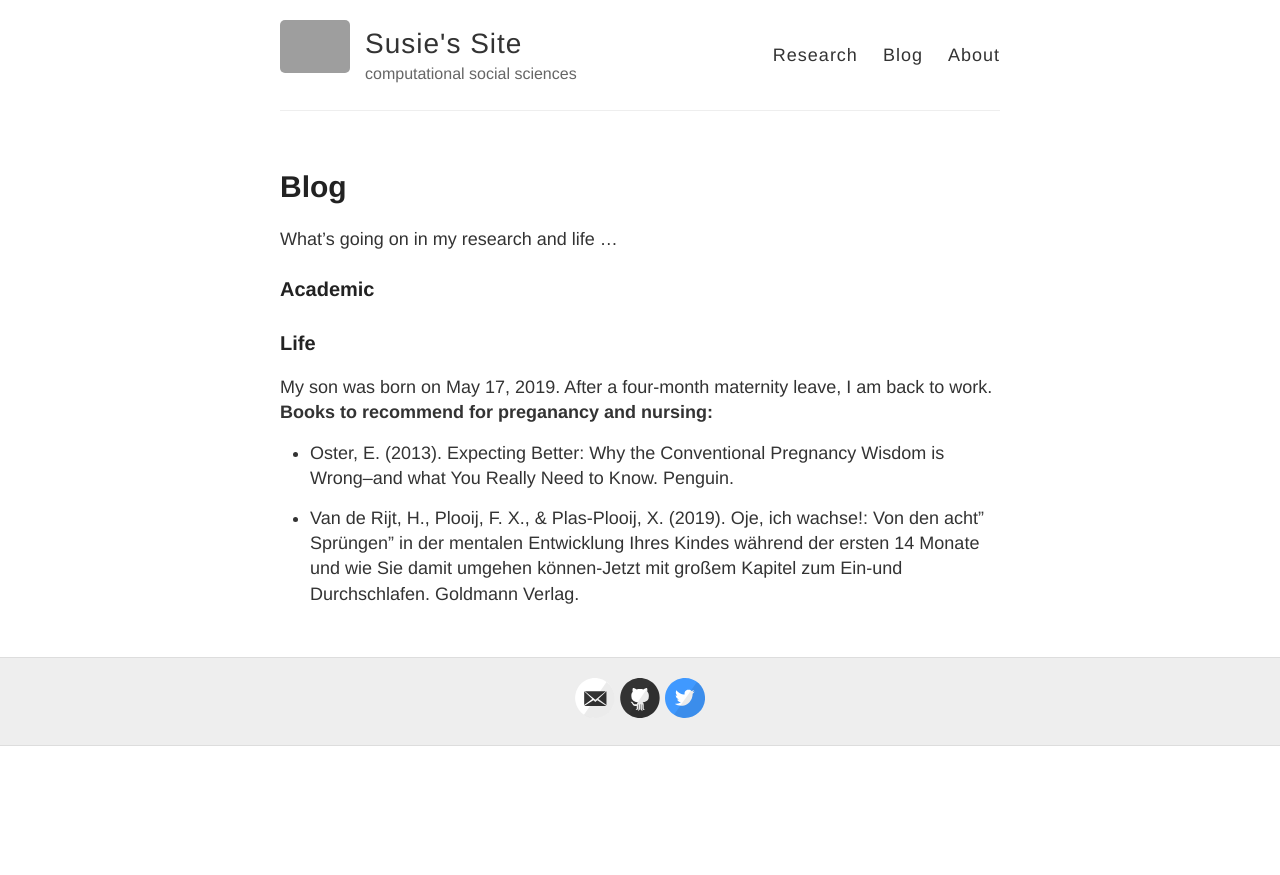
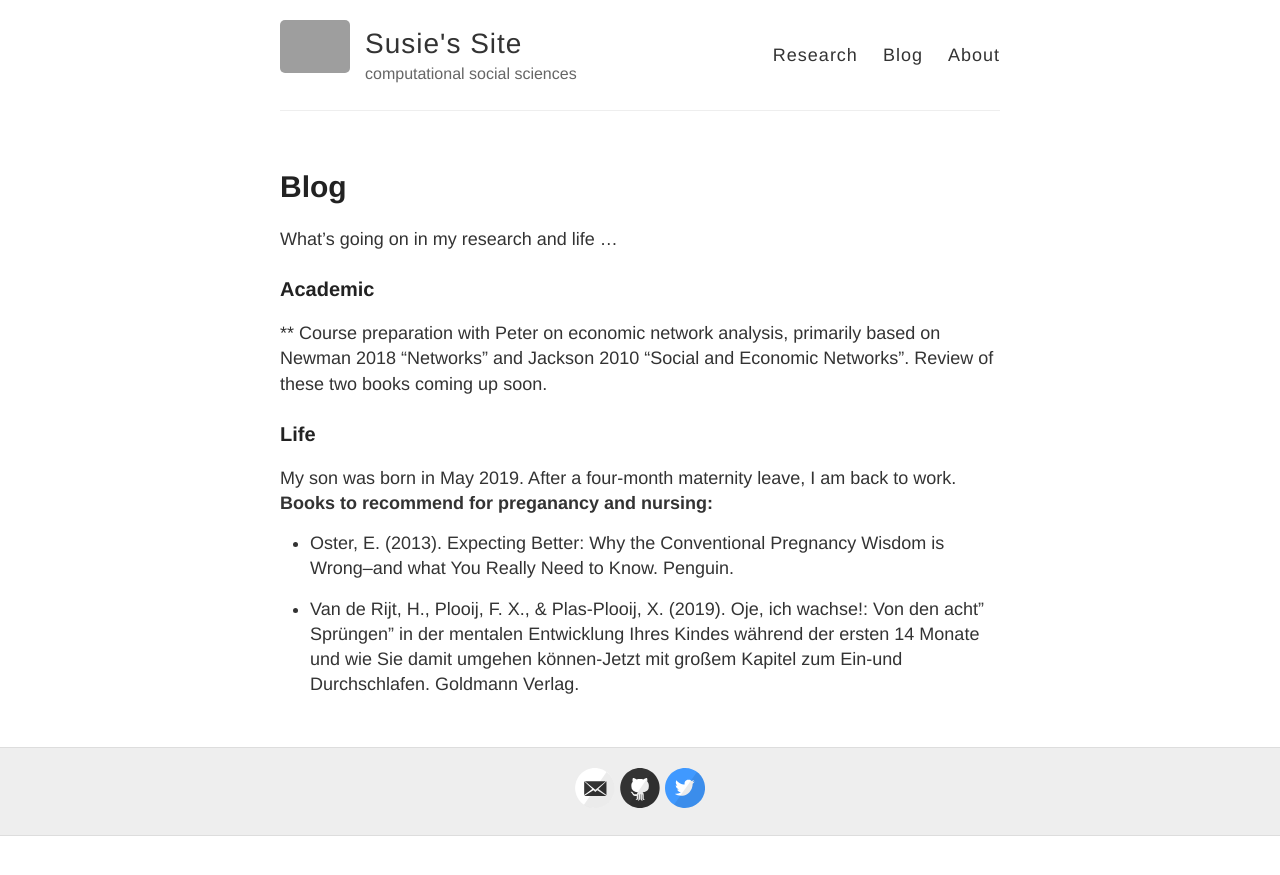
Before and after one commit to susierao/susierao.github.io, a Jekyll site: the page built from blog.md, in a window 1280 px wide. Shown: the top 875 px of the page. Built offline with Jekyll 4.4.1, drawn with Linux system fonts in a browser that asks for light colours.

Commit message:
Update blog.md

```diff
--- a/blog.md
+++ b/blog.md
@@ -6,8 +6,9 @@ permalink: /blog/
 What's going on in my research and life ...
 ### Academic
 <p style="text-align: center;"></p>
+** Course preparation with Peter on economic network analysis, primarily based on Newman 2018 "Networks" and Jackson 2010 "Social and Economic Networks". Review of these two books coming up soon.
 ### Life
-My son was born on May 17, 2019. After a four-month maternity leave, I am back to work.
+My son was born in May 2019. After a four-month maternity leave, I am back to work.
 **Books to recommend for preganancy and nursing:**
 * Oster, E. (2013). Expecting Better: Why the Conventional Pregnancy Wisdom is Wrong--and what You Really Need to Know. Penguin.
 
```
